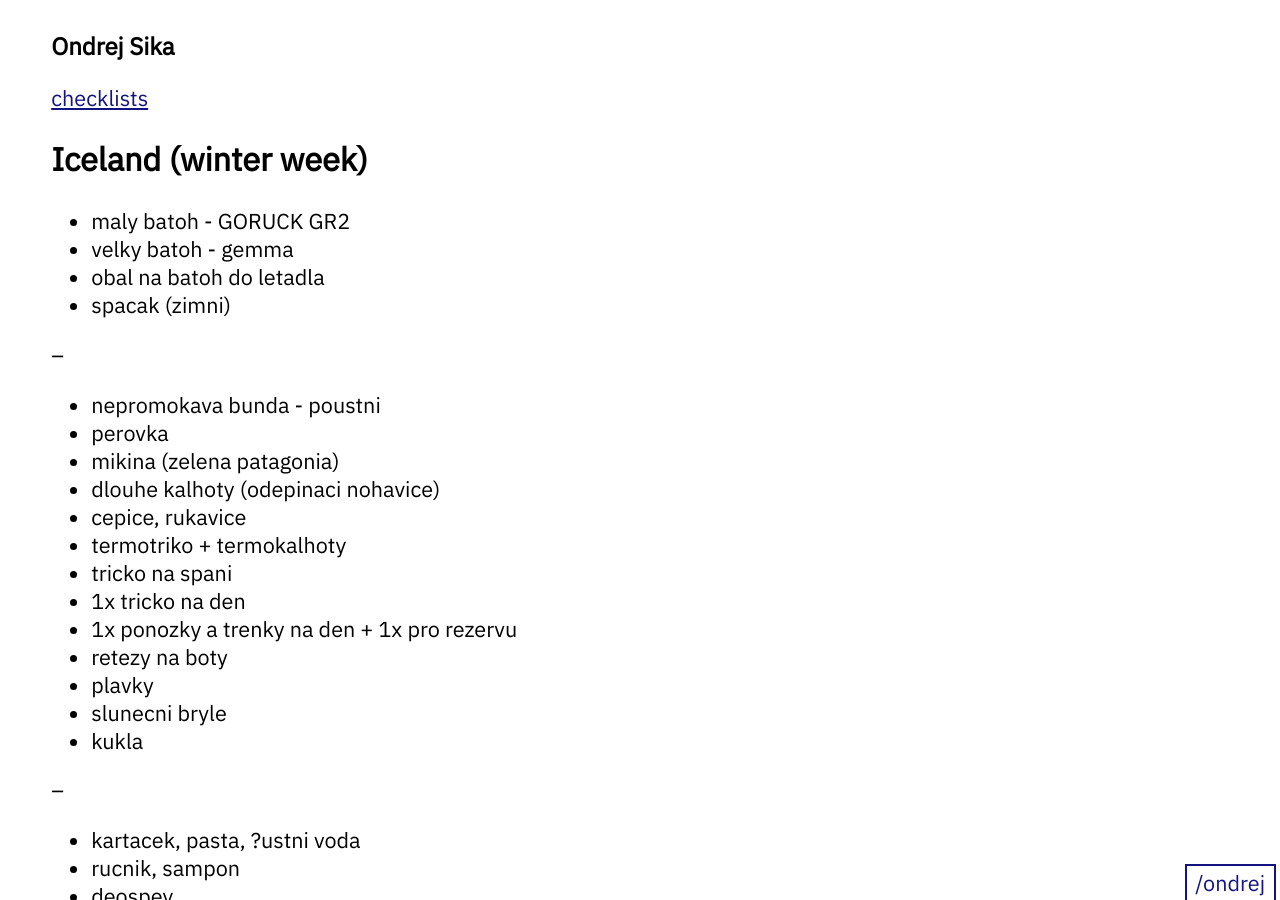
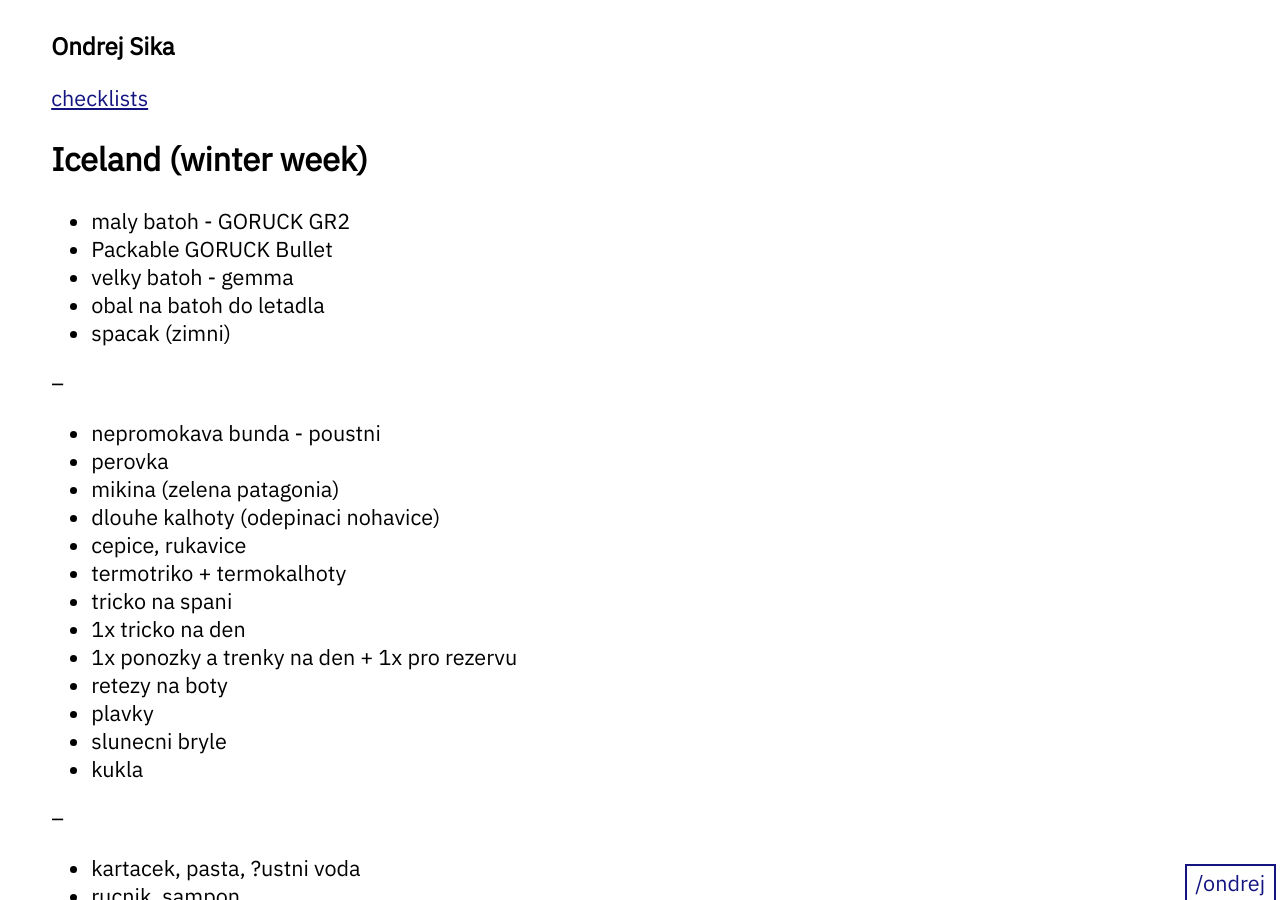
Before and after one commit to ondrejsika/ondrejsika.com, a Jekyll site: the page built from ondrej/checklists/iceland-winter-week.md, in a window 1280 px wide and 900 px high. Built offline with Jekyll 4.4.1, drawn with Linux system fonts in a browser that asks for light colours.

Commit message:
feat(ondrej/checklists/iceland-winter-week): Add Packable GORUCK Bullet

```diff
--- a/ondrej/checklists/iceland-winter-week.md
+++ b/ondrej/checklists/iceland-winter-week.md
@@ -8,6 +8,7 @@
 ## {{page.title}}
 
 - maly batoh - GORUCK GR2
+- Packable GORUCK Bullet
 - velky batoh - gemma
 - obal na batoh do letadla
 - spacak (zimni)
```
